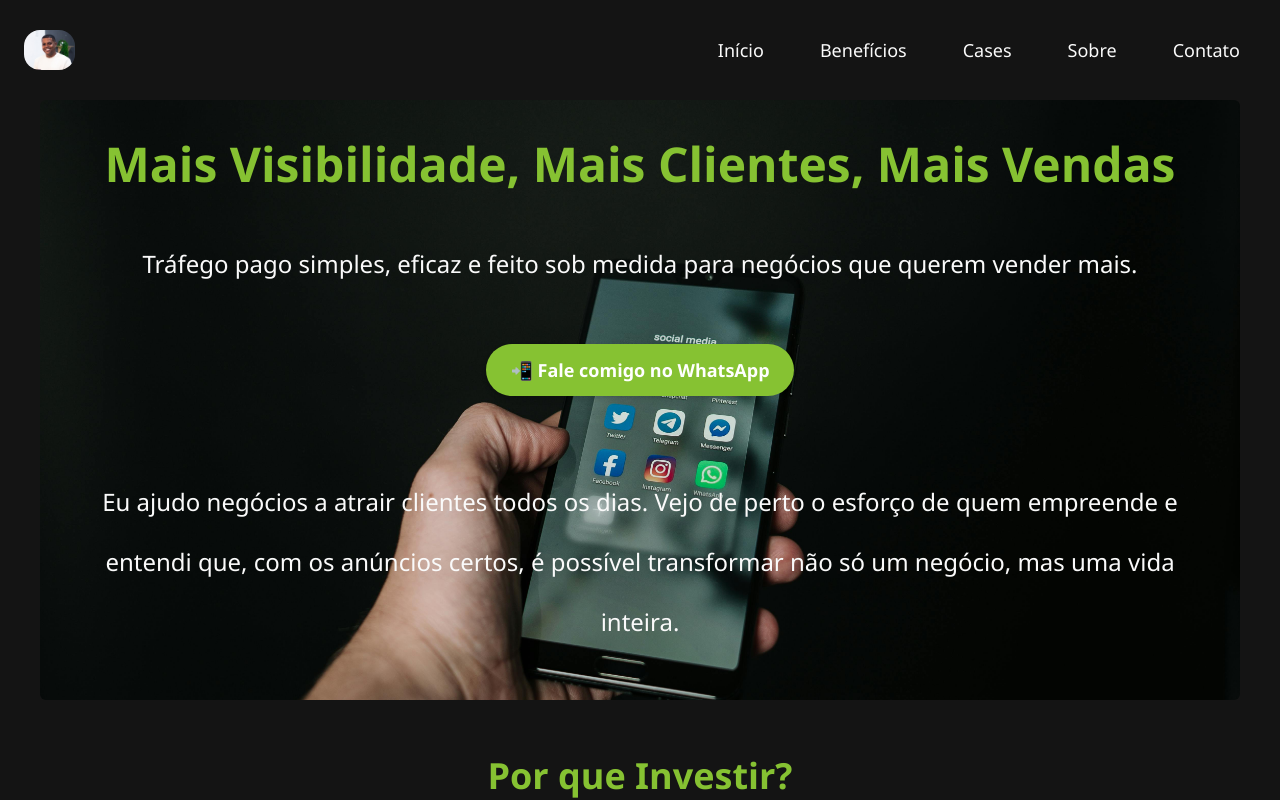
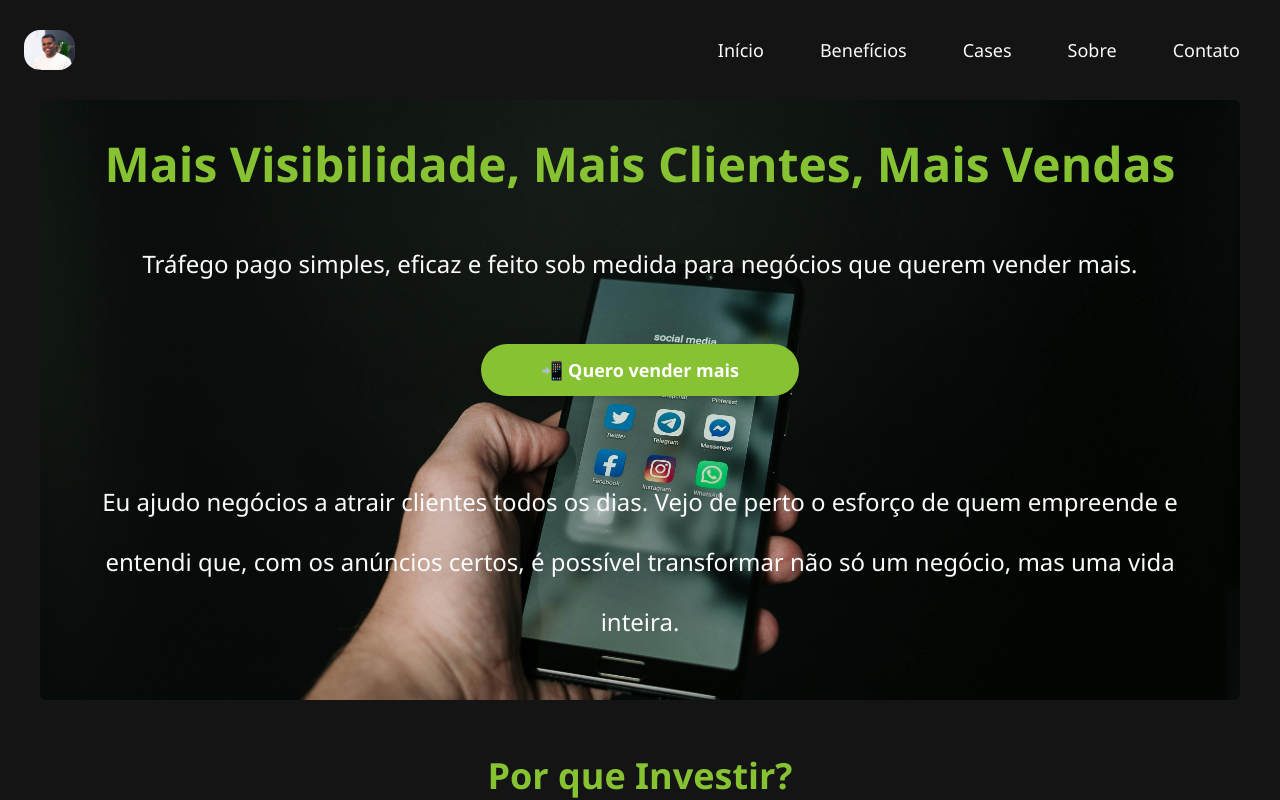
Before and after one commit to marcelo1310/marcelo.gestor, a React (Vite) app: page / in a window 1280 px wide. Shown: the top 800 px of the page. Built offline with nearby package versions, Linux system fonts and the light colour scheme.

Commit message:
ajustes css

```diff
--- a/src/components/contato/index.jsx
+++ b/src/components/contato/index.jsx
@@ -9,9 +9,9 @@ export function Contato() {
       <a
           href="https://wa.me/message/B3VCHP5M4BW5E1"
           target="_blank"
-          className="bg-[var(--verde)] text-white m-3 px-6 py-3 rounded-full text-lg font-semibold shadow-md hover:scale-105 hover:shadow-lg transition-all duration-300 ease-in-out"
+          className="bg-[var(--verde)] text-white m-3 px-15 py-3 rounded-full text-lg font-semibold shadow-md hover:scale-105 hover:shadow-lg transition-all duration-300 ease-in-out"
         >
-          📲 Fale comigo no WhatsApp
+          📲 Fale comigo
         </a>
     </section>
   );
--- a/src/components/home/index.jsx
+++ b/src/components/home/index.jsx
@@ -22,9 +22,9 @@ export function Home() {
          <a
           href="https://wa.me/message/B3VCHP5M4BW5E1"
           target="_blank"
-          className="bg-[var(--verde)] text-white mt-1 px-6 py-3 rounded-full text-lg font-semibold shadow-md hover:scale-105 hover:shadow-lg transition-all duration-300 ease-in-out"
+          className="bg-[var(--verde)] text-white mt-1 px-15 py-3 rounded-full text-lg font-semibold shadow-md hover:scale-105 hover:shadow-lg transition-all duration-300 ease-in-out"
         >
-          📲 Fale comigo no WhatsApp
+          📲 Quero vender mais
         </a>
 
         <p className="text-lg lg:text-2xl mb-6 w-full lg:m-4  md:leading-10 lg:leading-15">
```
